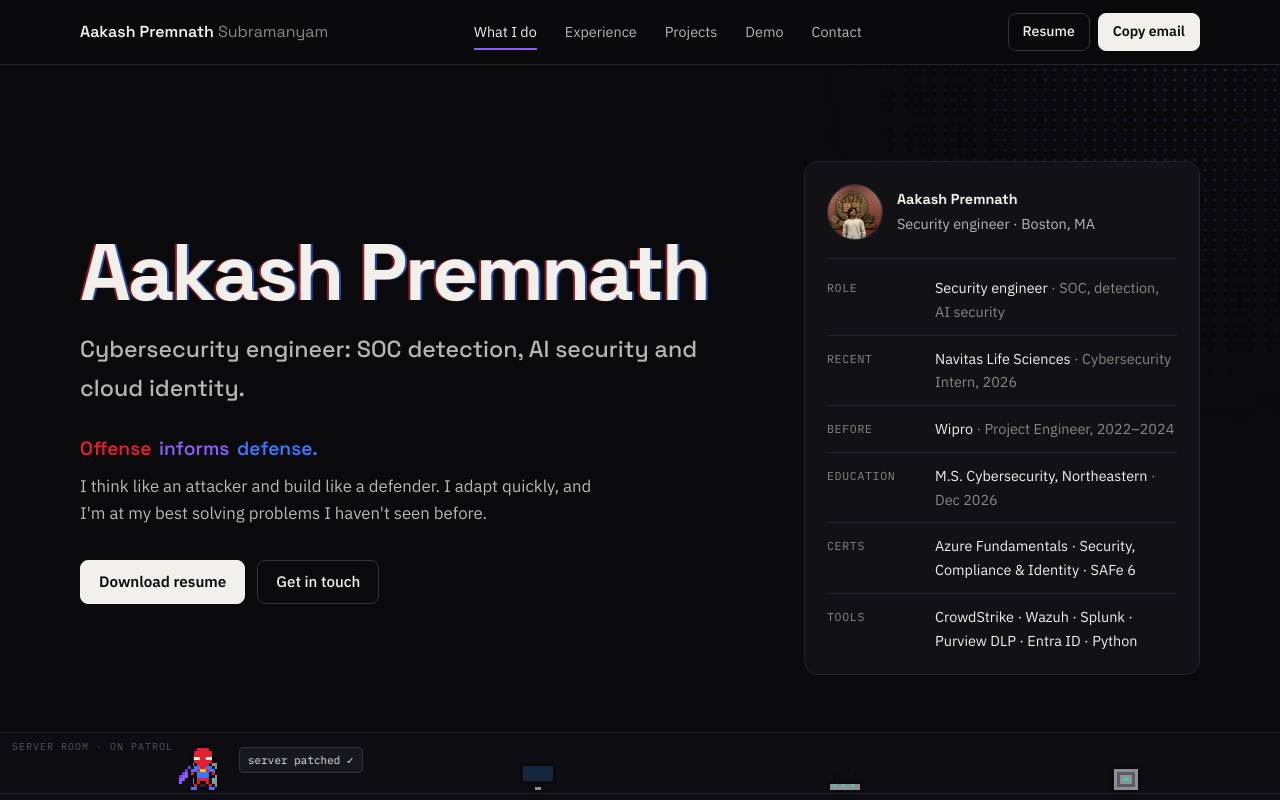
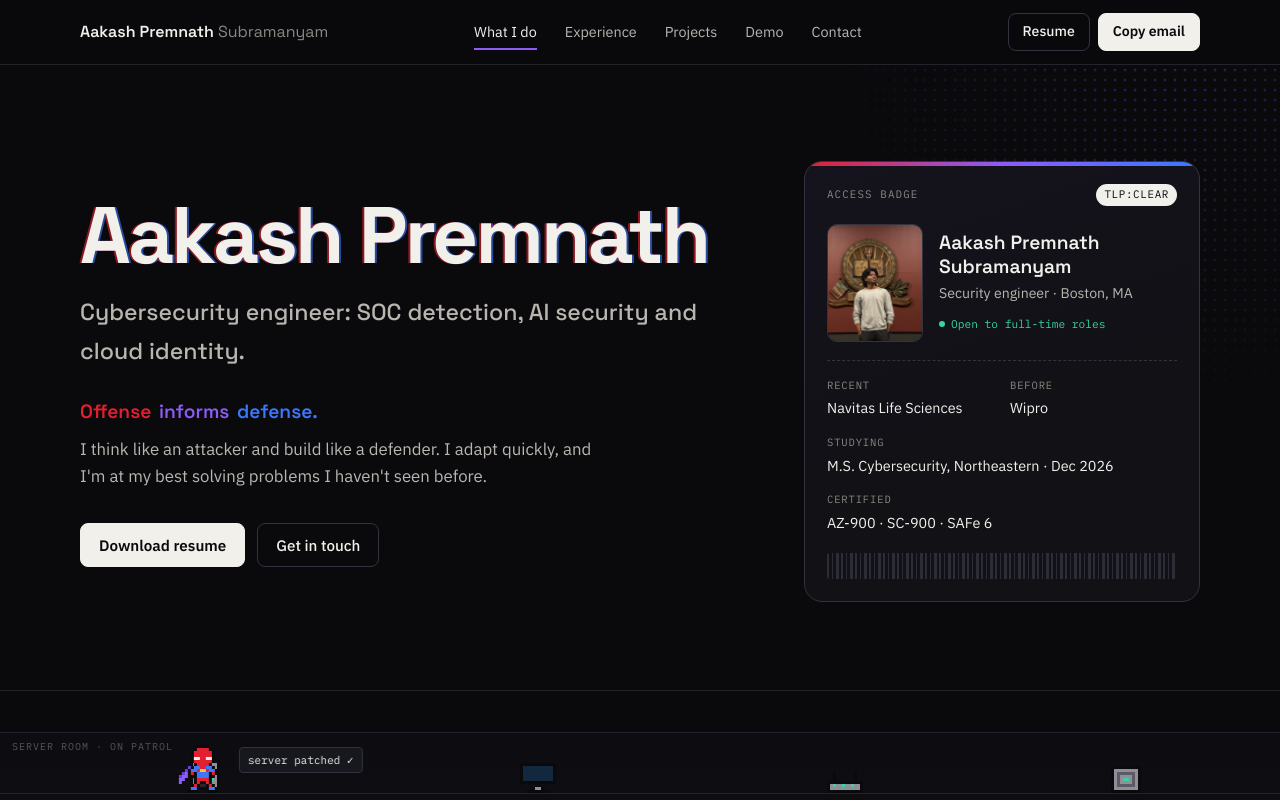
Before and after one commit to DragoBludvist/portfolio, a React (Vite) app: page / in a window 1280 px wide. Shown: the top 800 px of the page. Built offline with nearby package versions, Linux system fonts and the light colour scheme.

Commit message:
Replace glance card with access badge and full-photo viewer

```diff
--- a/src/components/Hero.jsx
+++ b/src/components/Hero.jsx
@@ -1,14 +1,15 @@
 import { useEffect, useRef } from 'react';
-import { glance, profile } from '../data/profile.js';
+import { badge, profile } from '../data/profile.js';
 import SafeLink from './SafeLink.jsx';
 
 const MOTTO_TONES = ['offense', 'ai', 'defense'];
 
-// Calm first impression: one name, one line, and the facts a recruiter checks
-// first in the "at a glance" card. The only motion is the name settling in,
-// the glance rows sliding in once, and a faint halftone that follows the cursor.
+// Calm first impression: one name, one line, and the access badge with the
+// facts a recruiter checks first. The only motion is the name settling in, the
+// badge sliding in once, and a faint halftone that follows the cursor.
 export default function Hero() {
   const heroRef = useRef(null);
+  const photoRef = useRef(null);
 
   useEffect(() => {
     const hero = heroRef.current;
@@ -21,6 +22,10 @@ export default function Hero() {
     hero.addEventListener('pointermove', onMove);
     return () => hero.removeEventListener('pointermove', onMove);
   }, []);
+
+  // Native <dialog>: traps focus, closes on Esc, and returns focus to the photo button.
+  const openPhoto = () => photoRef.current?.showModal();
+  const closePhoto = () => photoRef.current?.close();
 
   return (
     <section id="top" className="hero" ref={heroRef}>
@@ -50,27 +55,49 @@ export default function Hero() {
           </div>
         </div>
 
-        <aside className="glance" aria-label="At a glance">
-          <div className="glance-head">
-            <img src={profile.photo.src} alt="" width="56" height="56" decoding="async" />
-            <p>
-              <b>{profile.displayName}</b>
-              Security engineer · {profile.location}
-            </p>
+        <aside className="idcard" aria-label="Access badge">
+          <div className="idcard-top">
+            <span>Access badge</span>
+            <abbr className="idcard-tlp" title="Traffic Light Protocol: public, free to share">
+              TLP:CLEAR
+            </abbr>
           </div>
-          <dl>
-            {glance.map((row) => (
-              <div className="glance-row" key={row.label}>
-                <dt>{row.label}</dt>
-                <dd>
-                  {row.value}
-                  {row.note && <span> · {row.note}</span>}
-                </dd>
+          <div className="idcard-id">
+            <button type="button" className="idcard-photo" onClick={openPhoto} aria-label="View full photo">
+              <img src={profile.photo.src} alt="" width="96" height="116" decoding="async" />
+            </button>
+            <div>
+              <p className="idcard-name">{profile.name}</p>
+              <p className="idcard-role">
+                {badge.role} · {profile.location}
+              </p>
+              <span className="idcard-status">{badge.status}</span>
+            </div>
+          </div>
+          <dl className="idcard-fields">
+            {badge.fields.map((f) => (
+              <div key={f.label} className={f.full ? 'is-full' : ''}>
+                <dt>{f.label}</dt>
+                <dd>{f.value}</dd>
               </div>
             ))}
           </dl>
+          <div className="idcard-code" aria-hidden="true" />
         </aside>
       </div>
+
+      <dialog
+        ref={photoRef}
+        className="photo-viewer"
+        aria-label={profile.photo.alt}
+        // a click on the dimmed backdrop lands on the dialog itself, so it closes the viewer
+        onClick={(e) => e.target === e.currentTarget && closePhoto()}
+      >
+        <img src={profile.photo.src} alt={profile.photo.alt} />
+        <button type="button" className="photo-close" onClick={closePhoto} aria-label="Close photo">
+          ×
+        </button>
+      </dialog>
     </section>
   );
 }
--- a/src/data/profile.js
+++ b/src/data/profile.js
@@ -25,15 +25,18 @@ export const profile = {
   },
 };
 
-// The "at a glance" card in the hero: what a recruiter checks first.
-export const glance = [
-  { label: 'Role', value: 'Security engineer', note: 'SOC, detection, AI security' },
-  { label: 'Recent', value: 'Navitas Life Sciences', note: 'Cybersecurity Intern, 2026' },
-  { label: 'Before', value: 'Wipro', note: 'Project Engineer, 2022–2024' },
-  { label: 'Education', value: 'M.S. Cybersecurity, Northeastern', note: 'Dec 2026' },
-  { label: 'Certs', value: 'Azure Fundamentals · Security, Compliance & Identity · SAFe 6' },
-  { label: 'Tools', value: 'CrowdStrike · Wazuh · Splunk · Purview DLP · Entra ID · Python' },
-];
+// The access badge in the hero: what a recruiter checks first.
+// AZ-900 = Azure Fundamentals, SC-900 = Security, Compliance, and Identity Fundamentals.
+export const badge = {
+  role: 'Security engineer',
+  status: 'Open to full-time roles',
+  fields: [
+    { label: 'Recent', value: 'Navitas Life Sciences' },
+    { label: 'Before', value: 'Wipro' },
+    { label: 'Studying', value: 'M.S. Cybersecurity, Northeastern · Dec 2026', full: true },
+    { label: 'Certified', value: 'AZ-900 · SC-900 · SAFe 6', full: true },
+  ],
+};
 
 // "What I do": offense (red), defense (blue), and where they meet (purple).
 export const pillars = [
--- a/src/styles.css
+++ b/src/styles.css
@@ -379,78 +379,175 @@ kbd {
   gap: 12px;
 }
 
-.glance {
+/* access badge: red-purple-blue stripe, TLP tag, photo, dashed field area, barcode */
+.idcard {
+  position: relative;
+  overflow: hidden;
   padding: 22px;
-  border: 1px solid var(--border);
-  border-radius: 14px;
-  background: var(--surface);
+  border: 1px solid var(--border-strong);
+  border-radius: 18px;
+  background: linear-gradient(160deg, #15131d, var(--surface) 55%);
+  animation: slide-in 0.6s ease 0.3s both;
 }
-.glance-head {
-  display: flex;
-  align-items: center;
-  gap: 14px;
-  padding-bottom: 18px;
-  margin-bottom: 6px;
-  border-bottom: 1px solid var(--border);
-}
-.glance-head img {
-  width: 56px;
-  height: 56px;
-  border-radius: 50%;
-  object-fit: cover;
-  object-position: center 22%;
-  border: 1px solid var(--border-strong);
-}
-.glance-head p {
-  font-size: 0.9rem;
-  color: var(--text-2);
-}
-.glance-head b {
-  display: block;
-  font-family: var(--font-display);
-  color: var(--text);
-}
-.glance dl {
-  margin: 0;
-}
-.glance-row {
-  display: grid;
-  grid-template-columns: 96px 1fr;
-  gap: 12px;
-  padding: 11px 0;
-  border-bottom: 1px solid var(--border);
-  font-size: 0.9rem;
-  animation: slide-in 0.5s ease both;
-}
-.glance-row:last-child {
-  border-bottom: 0;
-  padding-bottom: 0;
-}
-.glance-row:nth-child(1) { animation-delay: 0.3s; }
-.glance-row:nth-child(2) { animation-delay: 0.39s; }
-.glance-row:nth-child(3) { animation-delay: 0.48s; }
-.glance-row:nth-child(4) { animation-delay: 0.57s; }
-.glance-row:nth-child(5) { animation-delay: 0.66s; }
-.glance-row:nth-child(6) { animation-delay: 0.75s; }
 @keyframes slide-in {
   from {
     opacity: 0;
-    transform: translateX(10px);
+    transform: translateX(12px);
   }
 }
-.glance dt {
-  padding-top: 2px;
+.idcard::before {
+  content: '';
+  position: absolute;
+  inset: 0 0 auto 0;
+  height: 4px;
+  background: linear-gradient(90deg, var(--red), var(--purple), var(--blue));
+}
+.idcard-top {
+  display: flex;
+  justify-content: space-between;
+  align-items: center;
   font-family: var(--font-mono);
-  font-size: 0.72rem;
+  font-size: 0.68rem;
+  letter-spacing: 0.1em;
   text-transform: uppercase;
-  letter-spacing: 0.06em;
   color: var(--muted);
 }
-.glance dd {
+.idcard-tlp {
+  padding: 2px 8px;
+  border-radius: 99px;
+  background: var(--text);
+  color: var(--bg);
+  letter-spacing: 0.06em;
+  text-decoration: none;
+  cursor: help;
+}
+.idcard-id {
+  display: grid;
+  grid-template-columns: 96px 1fr;
+  gap: 16px;
+  align-items: center;
+  margin: 18px 0;
+}
+.idcard-photo {
+  position: relative;
+  display: block;
+  padding: 0;
+  border: 1px solid var(--border-strong);
+  border-radius: 10px;
+  overflow: hidden;
+  background: var(--surface-2);
+  cursor: zoom-in;
+}
+.idcard-photo img {
+  display: block;
+  width: 96px;
+  height: 116px;
+  object-fit: cover;
+  object-position: 50% 28%;
+  transition: transform 0.3s ease;
+}
+@media (hover: hover) {
+  .idcard-photo:hover img {
+    transform: scale(1.05);
+  }
+}
+.idcard-name {
+  font-family: var(--font-display);
+  font-weight: 600;
+  font-size: 1.2rem;
+  line-height: 1.2;
+}
+.idcard-role {
+  margin-top: 4px;
+  font-size: 0.88rem;
+  color: var(--text-2);
+}
+.idcard-status {
+  display: inline-flex;
+  align-items: center;
+  gap: 6px;
+  margin-top: 10px;
+  font-family: var(--font-mono);
+  font-size: 0.7rem;
+  color: var(--green);
+}
+.idcard-status::before {
+  content: '';
+  width: 6px;
+  height: 6px;
+  border-radius: 50%;
+  background: var(--green);
+}
+.idcard-fields {
+  display: grid;
+  grid-template-columns: 1fr 1fr;
+  gap: 14px 16px;
   margin: 0;
+  padding-top: 16px;
+  border-top: 1px dashed var(--border-strong);
 }
-.glance dd span {
+.idcard-fields .is-full {
+  grid-column: 1 / -1;
+}
+.idcard-fields dt {
+  font-family: var(--font-mono);
+  font-size: 0.66rem;
+  letter-spacing: 0.08em;
+  text-transform: uppercase;
   color: var(--muted);
+}
+.idcard-fields dd {
+  margin: 2px 0 0;
+  font-size: 0.9rem;
+}
+.idcard-code {
+  height: 26px;
+  margin-top: 18px;
+  border-radius: 3px;
+  opacity: 0.8;
+  background: repeating-linear-gradient(90deg, var(--border-strong) 0 2px, transparent 2px 5px, var(--border-strong) 5px 6px, transparent 6px 9px, var(--border-strong) 9px 12px, transparent 12px 14px);
+}
+
+/* full-photo viewer (native <dialog>) */
+.photo-viewer {
+  max-width: min(92vw, 720px);
+  max-height: 92dvh;
+  padding: 0;
+  border: 1px solid var(--border-strong);
+  border-radius: 14px;
+  background: var(--surface);
+  overflow: hidden;
+}
+.photo-viewer::backdrop {
+  background: rgba(10, 10, 13, 0.82);
+  backdrop-filter: blur(4px);
+  -webkit-backdrop-filter: blur(4px);
+}
+.photo-viewer img {
+  display: block;
+  max-width: 100%;
+  max-height: calc(92dvh - 2px);
+  width: auto;
+  height: auto;
+}
+.photo-close {
+  position: absolute;
+  top: 10px;
+  right: 10px;
+  display: grid;
+  place-items: center;
+  width: 40px;
+  height: 40px;
+  border: 1px solid var(--border-strong);
+  border-radius: 50%;
+  background: rgba(10, 10, 13, 0.75);
+  color: var(--text);
+  font-size: 1.4rem;
+  line-height: 1;
+  cursor: pointer;
+}
+html:has(.photo-viewer[open]) {
+  overflow: hidden;
 }
 
 /* ---------- Sections ---------- */
@@ -1114,8 +1211,12 @@ kbd {
     grid-template-columns: 1fr;
     gap: 6px;
   }
-  .glance-row {
+  .idcard-id {
     grid-template-columns: 84px 1fr;
+  }
+  .idcard-photo img {
+    width: 84px;
+    height: 102px;
   }
   .lane-label {
     display: none;
```
